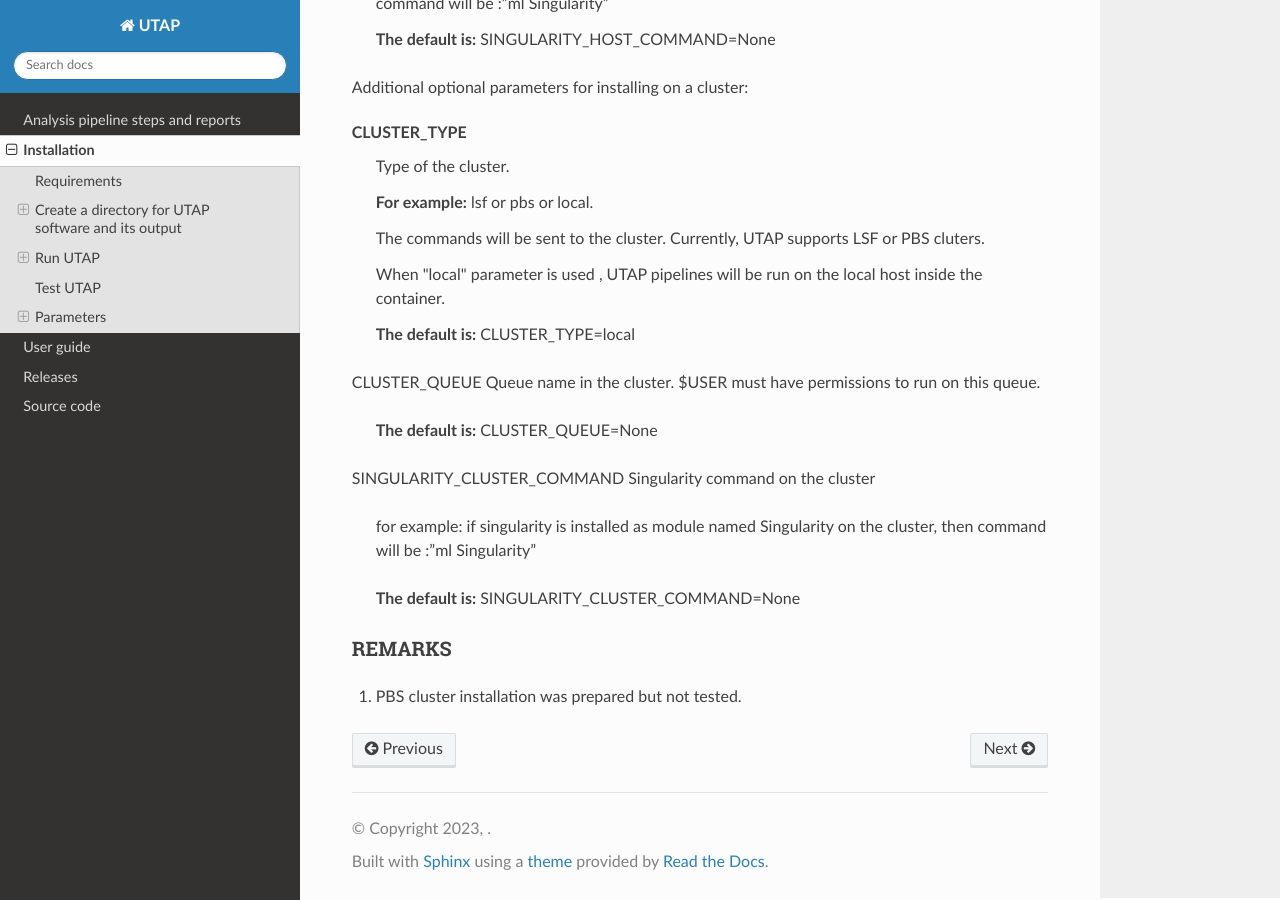
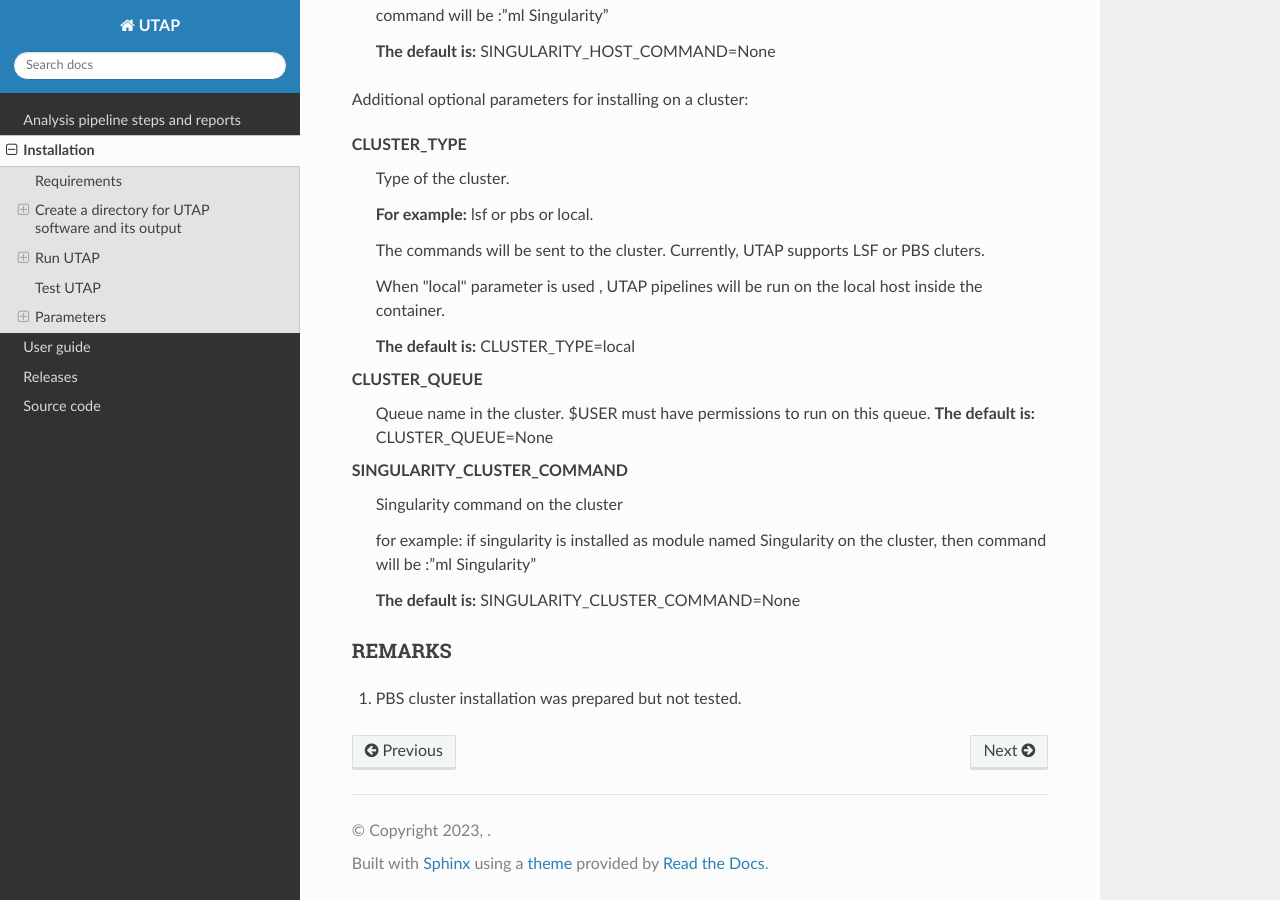
Before and after one commit to utap2/utap2, a Sphinx documentation site: the page built from docs/rst/installation.rst, in a window 1280 px wide and 900 px high, scrolled down 6811 px. Built offline with Sphinx 7.4.7 and the Read the Docs theme 2.0.0, drawn with Linux system fonts in a browser that asks for light colours; some of the changed text lies outside the part shown.

```diff
--- a/docs/rst/installation.rst
+++ b/docs/rst/installation.rst
@@ -54,7 +54,7 @@ The UTAP installation folder includes the following files:
   e.	Singularity_sed.def
   f.	update-db.sh
   g.	utap_install_image.sh
-  i.	run_UTAP_sandbox.sh
+  h.	run_UTAP_sandbox.sh
 
  You can download it using your browser or via ftp as noted below, and then unpack it in the $HOST_MOUNT folder.
 ::
@@ -354,14 +354,13 @@ CLUSTER_TYPE
 
 
 
-CLUSTER_QUEUE           Queue name in the cluster. $USER  must have permissions to run on this queue.
+CLUSTER_QUEUE
+                     Queue name in the cluster. $USER  must have permissions to run on this queue.
+                     **The default is:** CLUSTER_QUEUE=None
 
 
-
-                        **The default is:** CLUSTER_QUEUE=None
-
-
-SINGULARITY_CLUSTER_COMMAND         Singularity command on the cluster
+SINGULARITY_CLUSTER_COMMAND
+                                    Singularity command on the cluster
 
                                     for example: if singularity is installed as module named Singularity on the cluster, then command will be :”ml
                                     Singularity”
```
